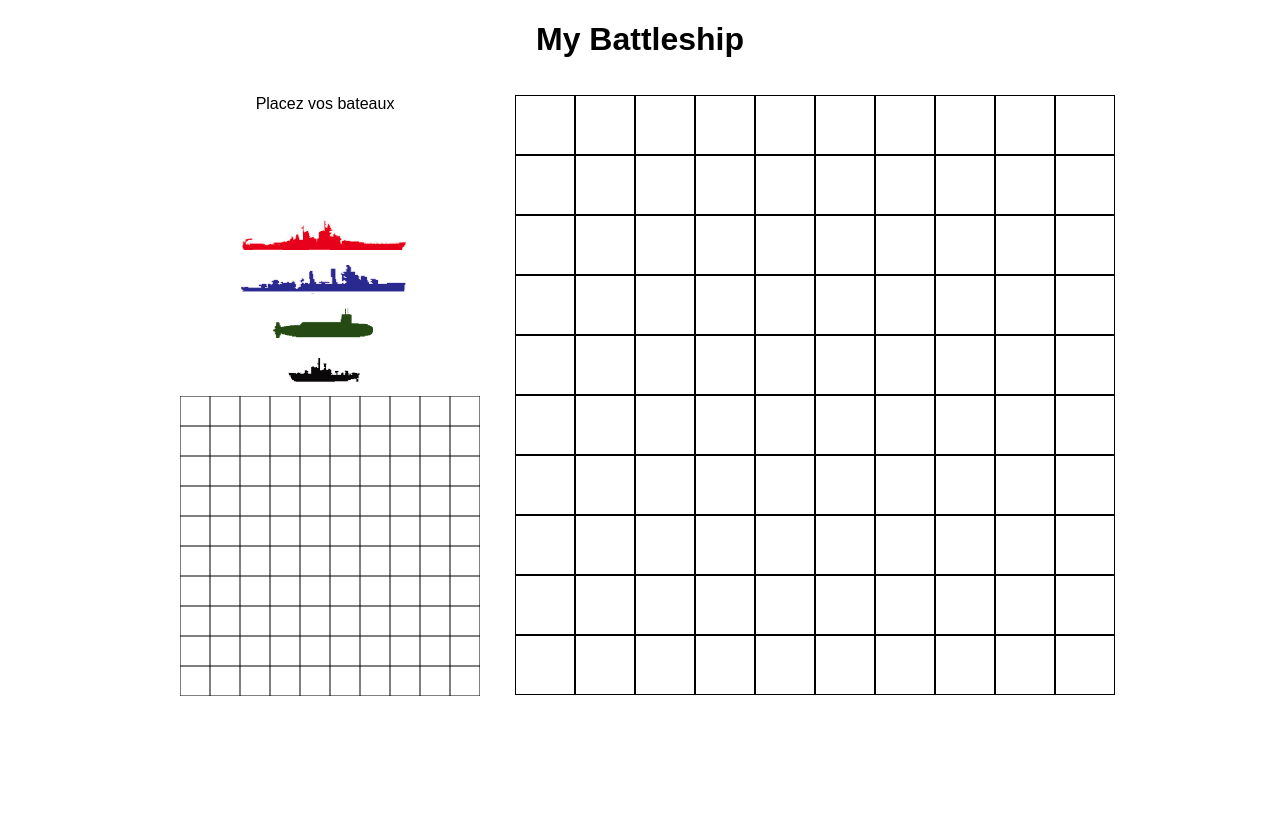
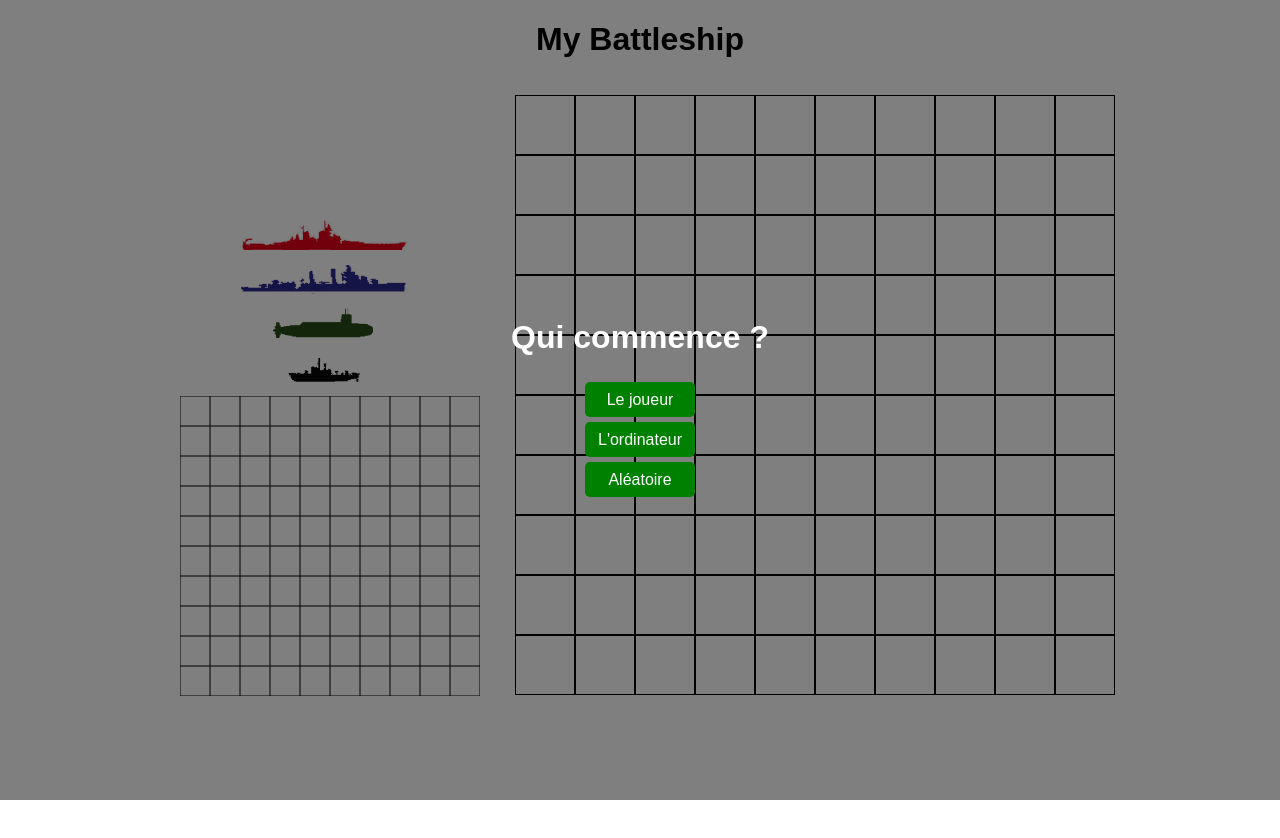
Before and after one commit to Seraphino16/Battleship, a plain HTML site: page index.html in a window 1280 px wide. Drawn offline with Linux system fonts and the light colour scheme.

Commit message:
[+] step 12 (choice who starts ?)

```diff
--- a/css/main.css
+++ b/css/main.css
@@ -1,6 +1,6 @@
 .main-container {
     width: 980px;
-    margin:auto;
+    margin: auto;
     border: 0px;
 }
 
@@ -29,24 +29,26 @@
     height: 600px;
     overflow: hidden;
     margin: 15px;
-/*    border-right: 1px solid black;
+    /*    border-right: 1px solid black;
     border-bottom: 1px solid black;*/
 }
 
-.main-grid, .mini-grid {
+.main-grid,
+.mini-grid {
     width: 600px;
-/*    border-top: 1px solid black;
+    /*    border-top: 1px solid black;
     border-left: 1px solid black;*/
     position: relative;
 }
 
-.main-grid div, .mini-grid div {
+.main-grid div,
+.mini-grid div {
     box-sizing: border-box;
 }
 
 .row {
     border: 0;
-/*    border-bottom: 1px solid black;*/
+    /*    border-bottom: 1px solid black;*/
     height: 60px;
 }
 
@@ -95,13 +97,21 @@
     background-color: green;
 }
 
+.btn-container .confirm-ok:hover {
+    background-color: darkgreen;
+}
+
 .btn-container .confirm-cancel {
     background-color: red;
 }
 
+.btn-container .confirm-cancel:hover {
+    background-color: darkred;
+}
+
 .fleet {
     text-align: center;
-    margin-top : 10px;
+    margin-top: 10px;
 }
 
 .ship {
@@ -114,7 +124,7 @@
 }
 
 .ship.battleship {
-    background-position: 0 0 ;
+    background-position: 0 0;
 }
 
 .ship.destroyer {
@@ -132,3 +142,34 @@
 .ship.sunk {
     opacity: 0.1;
 }
+
+#choice {
+    display: flex;
+    justify-content: center;
+    align-items: center;
+    flex-direction: column;
+    width: 100%;
+    height: 100%;
+    position: absolute;
+    top: 0;
+    left: 0;
+    background-color: rgba(0, 0, 0, 0.5);
+    z-index: 1;
+}
+
+#choice h1 {
+    color: white;
+}
+
+#choice .btn-container .btn {
+    background-color: green;
+    margin: 5px;
+    padding: 5px;
+    display: flex;
+    justify-content: center;
+    align-items: center;
+}
+
+#choice .btn-container .btn:hover {
+    background-color: darkgreen;
+}
--- a/index.html
+++ b/index.html
@@ -1,5 +1,6 @@
 <!doctype html>
 <html class="no-js" lang="">
+
 <head>
     <meta charset="utf-8">
     <meta http-equiv="X-UA-Compatible" content="IE=edge,chrome=1">
@@ -10,6 +11,7 @@
     <link rel="stylesheet" href="css/normalize.min.css">
     <link rel="stylesheet" href="css/main.css">
 </head>
+
 <body>
 
     <div class="main-container">
@@ -281,6 +283,14 @@
                 <span class="btn confirm-ok">OK</span>
             </div>
         </div>
+        <div id="choice">
+            <h1>Qui commence ?</h1>
+            <div class="btn-container">
+                <span class="btn choose-player">Le joueur</span>
+                <span class="btn choose-computer">L'ordinateur</span>
+                <span class="btn choose-random">Aléatoire</span>
+            </div>
+        </div>
     </div>
 
     <script src="js/vendor/lodash.js"></script>
@@ -290,4 +300,5 @@
     <script src="js/shipFactory.js"></script>
     <script src="js/game.js"></script>
 </body>
+
 </html>
--- a/js/game.js
+++ b/js/game.js
@@ -7,12 +7,13 @@
     var game = {
         PHASE_INIT_PLAYER: "PHASE_INIT_PLAYER",
         PHASE_INIT_OPPONENT: "PHASE_INIT_OPPONENT",
+        PHASE_CHOOSE_WHO_STARTS: "PHASE_CHOOSE_WHO_STARTS",
         PHASE_PLAY_PLAYER: "PHASE_PLAY_PLAYER",
         PHASE_PLAY_OPPONENT: "PHASE_PLAY_OPPONENT",
         PHASE_GAME_OVER: "PHASE_GAME_OVER",
         PHASE_WAITING: "waiting",
 
-        currentPhase: "",
+        currentPhase: "PHASE_CHOOSE_WHO_STARTS",
         phaseOrder: [],
         // garde une référence vers l'indice du tableau phaseOrder qui correspond à la phase de jeu pour le joueur humain
         playerTurnPhaseIndex: 2,
@@ -34,14 +35,42 @@
             this.grid = document.querySelector('.board .main-grid');
             this.miniGrid = document.querySelector('.mini-grid');
 
-            // défini l'ordre des phase de jeu
-            this.phaseOrder = [
-                this.PHASE_INIT_PLAYER,
-                this.PHASE_INIT_OPPONENT,
-                this.PHASE_PLAY_PLAYER,
-                this.PHASE_PLAY_OPPONENT,
-                this.PHASE_GAME_OVER
-            ];
+            // fonction de choix du joueur qui commence qui sera rappelée lors de la phase de choix
+            var chooseWhoStarts = (player1Init, player2Init, player1PLay, player2Play, btnContainer) => {
+                // défini l'ordre des phase de jeu
+                this.phaseOrder = [
+                    player1Init,
+                    player2Init,
+                    player1PLay,
+                    player2Play,
+                    this.PHASE_GAME_OVER
+                ];
+                document.getElementById("choice").style.visibility = "hidden";
+                this.goNextPhase();
+            };
+
+            // on commence par choisir qui commence
+            if (this.currentPhase === "PHASE_CHOOSE_WHO_STARTS") {
+
+                // cliquer sur un bouton pour choisir qui commence
+                document.querySelector(".choose-player").addEventListener("click", () => {
+                    chooseWhoStarts(this.PHASE_INIT_PLAYER, this.PHASE_INIT_OPPONENT, this.PHASE_PLAY_PLAYER, this.PHASE_PLAY_OPPONENT);
+                });
+                document.querySelector(".choose-computer").addEventListener("click", () => {
+                    chooseWhoStarts(this.PHASE_INIT_OPPONENT, this.PHASE_INIT_PLAYER, this.PHASE_PLAY_OPPONENT, this.PHASE_PLAY_PLAYER);
+                });
+                document.querySelector(".choose-random").addEventListener("click", () => {
+
+                    // choisir un nombre aléatoire entre 0 et 1 pour déterminer qui commence
+                    var choiceRandom = Math.floor(Math.random() * 2);
+                    if (choiceRandom === 0) {
+                        chooseWhoStarts(this.PHASE_INIT_PLAYER, this.PHASE_INIT_OPPONENT, this.PHASE_PLAY_PLAYER, this.PHASE_PLAY_OPPONENT);
+                    } else {
+                        chooseWhoStarts(this.PHASE_INIT_OPPONENT, this.PHASE_INIT_PLAYER, this.PHASE_PLAY_OPPONENT, this.PHASE_PLAY_PLAYER);
+                    }
+                });
+            }
+
             this.playerTurnPhaseIndex = 0;
 
             // initialise les joueurs
```
Lines whose indentation alone changed are shown as unchanged.
